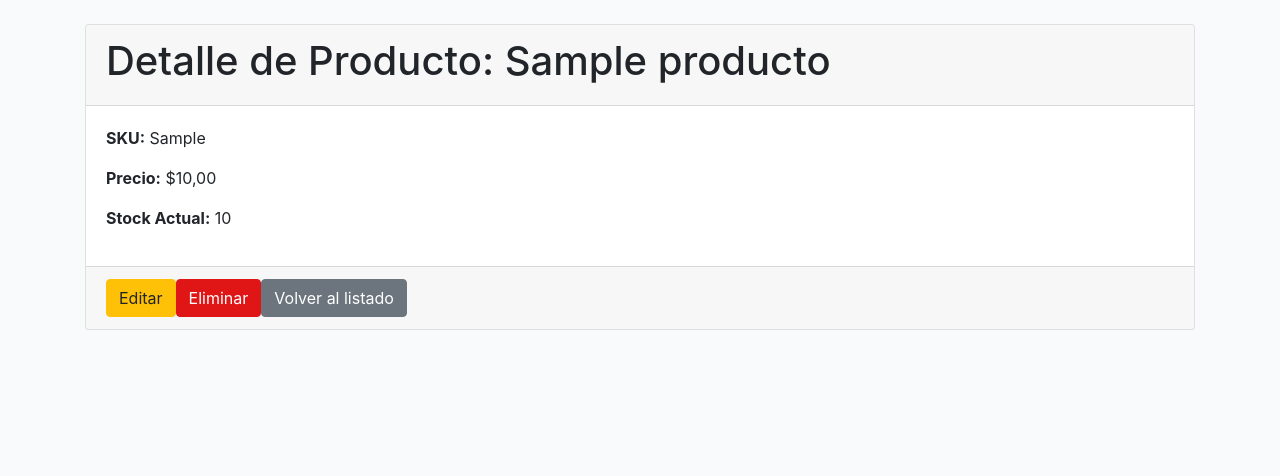
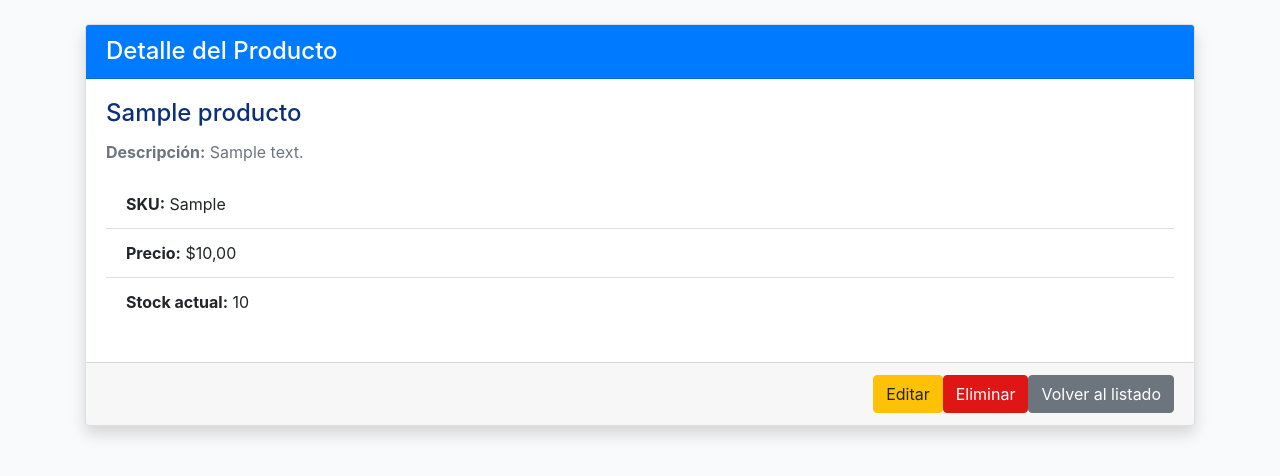
Before and after one commit to GastonGigena/Practico_Integrador_Final, a Django app: page /productos/1/ in a window 1280 px wide. Shown: the part 110-586 px from the top of the page. Run offline with Django 5.2, Linux system fonts and the light colour scheme; a user stored in the database is signed in; tables that the repository leaves empty hold one stand-in row (values such as "Sample post"); some libraries are stand-ins or nearby versions.

Commit message:
cambios para ver la descripcion del producto

```diff
--- a/productos/templates/productos/producto_detail.html
+++ b/productos/templates/productos/producto_detail.html
@@ -1,19 +1,27 @@
 {% extends 'base.html' %}
 {% block content %}
-<div class="card">
-    <div class="card-header">
-        <h1>Detalle de Producto: {{ producto.nombre|default:object.nombre }}</h1>
+<div class="card shadow mt-4">
+    <div class="card-header bg-primary text-white">
+        <h1 class="h4 mb-0">Detalle del Producto</h1>
     </div>
+
     <div class="card-body">
-        <p><strong>SKU:</strong> {{ producto.sku|default:object.sku }}</p>
-        <p><strong>Precio:</strong> ${{ producto.precio|default:object.precio }}</p>
-        <p><strong>Stock Actual:</strong> {{ producto.stock|default:object.stock }}</p>
-        </div>
-    <div class="card-footer d-flex gap-2">
-        <a href="{% url 'productos:update' pk=producto.pk|default:object.pk %}" class="btn btn-warning">Editar</a>
+        <h4 class="card-title">{{ producto.nombre }}</h4>
+        <p class="card-text text-muted mb-3">
+            <strong>Descripción:</strong>
+            {{ producto.descripcion|default:"Sin descripción disponible." }}
+        </p>
 
-        <a href="{% url 'productos:delete' pk=producto.pk|default:object.pk %}" class="btn btn-danger">Eliminar</a>
+        <ul class="list-group list-group-flush mb-3">
+            <li class="list-group-item"><strong>SKU:</strong> {{ producto.sku }}</li>
+            <li class="list-group-item"><strong>Precio:</strong> ${{ producto.precio }}</li>
+            <li class="list-group-item"><strong>Stock actual:</strong> {{ producto.stock }}</li>
+        </ul>
+    </div>
 
+    <div class="card-footer d-flex justify-content-end gap-2">
+        <a href="{% url 'productos:update' pk=producto.pk %}" class="btn btn-warning">Editar</a>
+        <a href="{% url 'productos:delete' pk=producto.pk %}" class="btn btn-danger">Eliminar</a>
         <a href="{% url 'productos:list' %}" class="btn btn-secondary">Volver al listado</a>
     </div>
 </div>
```
